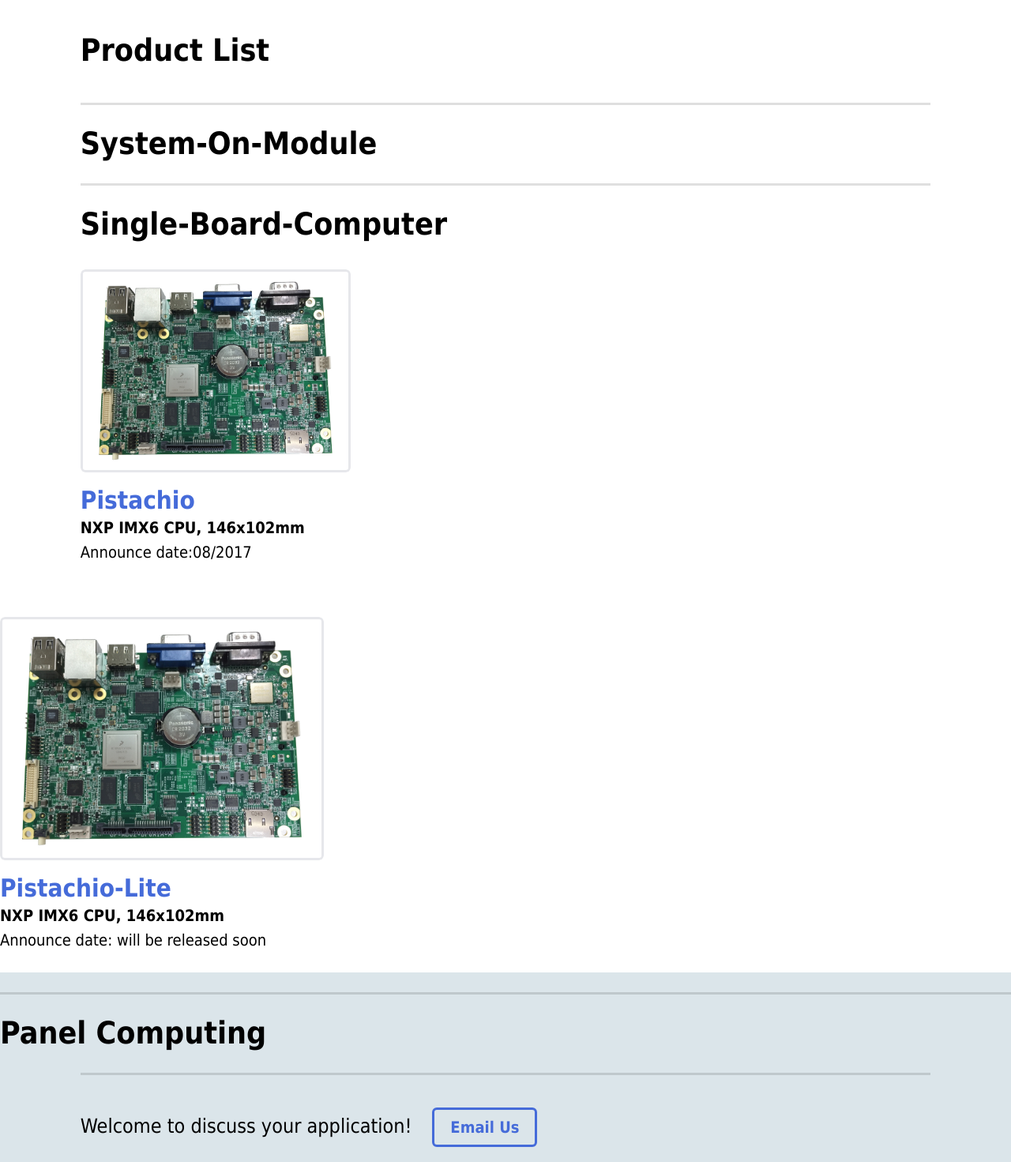
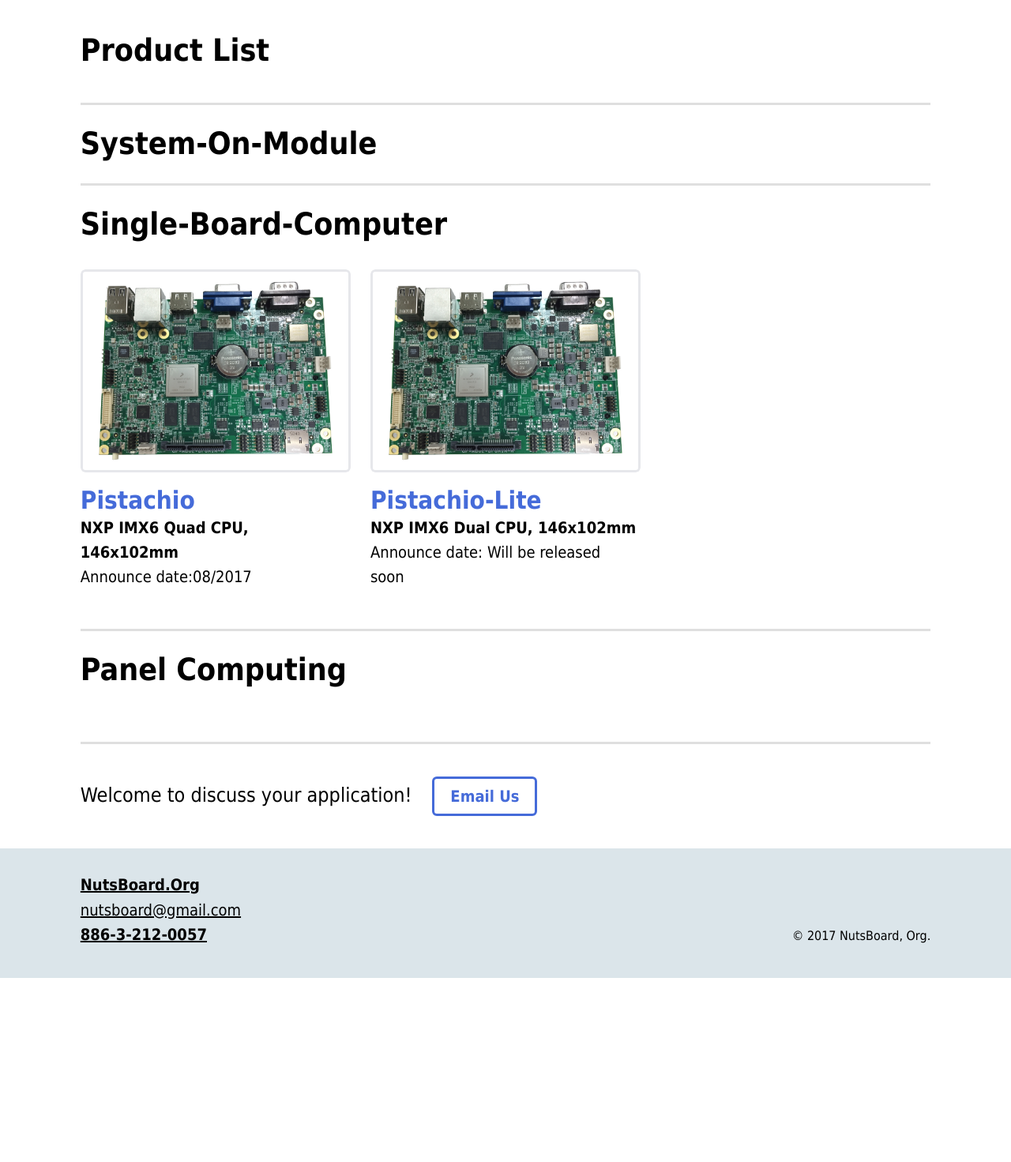
Before and after one commit to nutsboard/web, a Flask app: page /products in a window 1280 px wide. Shown: the part 325-1796 px from the top of the page at 79% size. After the commit the page ends 1563 px from the top, so only its background shows below. Run offline with Flask 2, Linux system fonts and the light colour scheme.

Commit message:
corrected the product page

```diff
--- a/templates/products.html
+++ b/templates/products.html
@@ -88,14 +88,11 @@
             <h2 class="u-spaceTop01 u-linkTarget">
              Pistachio
             </h2>
-            <p class="u-textBold">NXP IMX6 CPU, 146x102mm</p>
+            <p class="u-textBold">NXP IMX6 Quad CPU, 146x102mm</p>
             <p class="u-sm-padRight">Announce date:08/2017</p>
                       </a>
         </article>
-          </div>
-  </div>
 
-    <div class="Grid Grid--withGutter">
               <article class="Grid-cell u-spaceEnds01 u-spaceBottom1 u-sm-size1of2 u-md-size1of3">
           <a href="#" class="u-linkBlock u-textInheritColor">
             <div class="Thumbnail u-block u-pullSides1 u-sm-spaceSidesNone u-sm-borderRadius">
@@ -106,16 +103,16 @@
             <h2 class="u-spaceTop01 u-linkTarget">
              Pistachio-Lite
             </h2>
-            <p class="u-textBold">NXP IMX6 CPU, 146x102mm</p>
-            <p class="u-sm-padRight">Announce date: will be released soon</p>
+            <p class="u-textBold">NXP IMX6 Dual CPU, 146x102mm</p>
+            <p class="u-sm-padRight">Announce date: Will be released soon</p>
                       </a>
         </article>
+
           </div>
-  </div>
-
       <hr class="u-spaceEnds1">
       <h1 class="u-spaceEnds01">Panel Computing</h1>
 
+  </div>
 
 
         <div class="u-containSpread">
```
